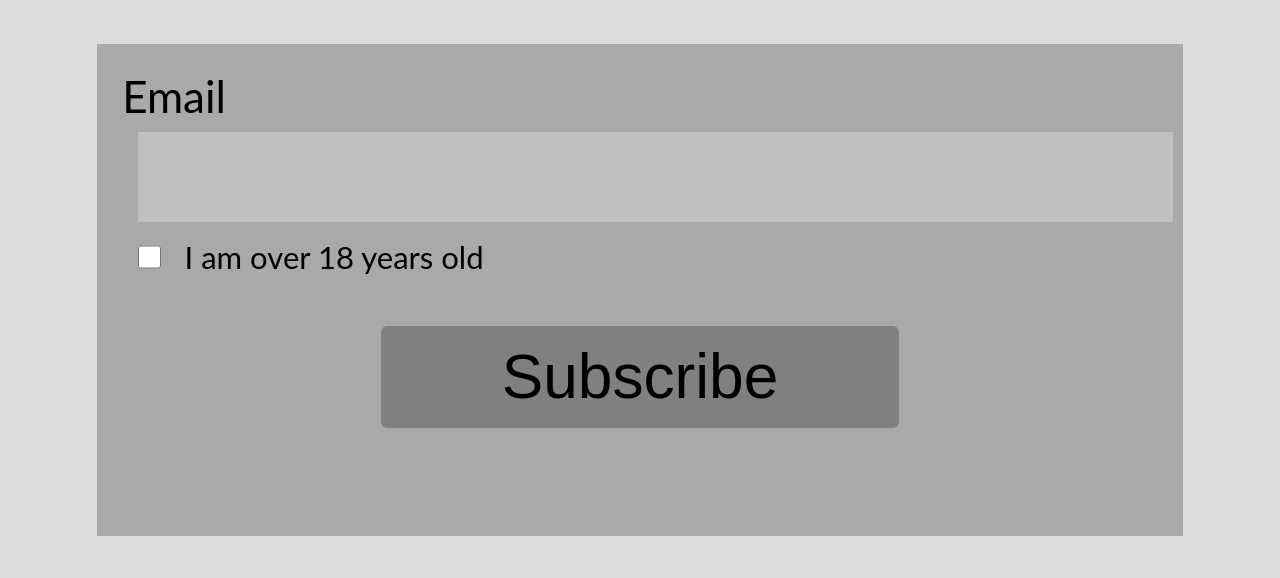
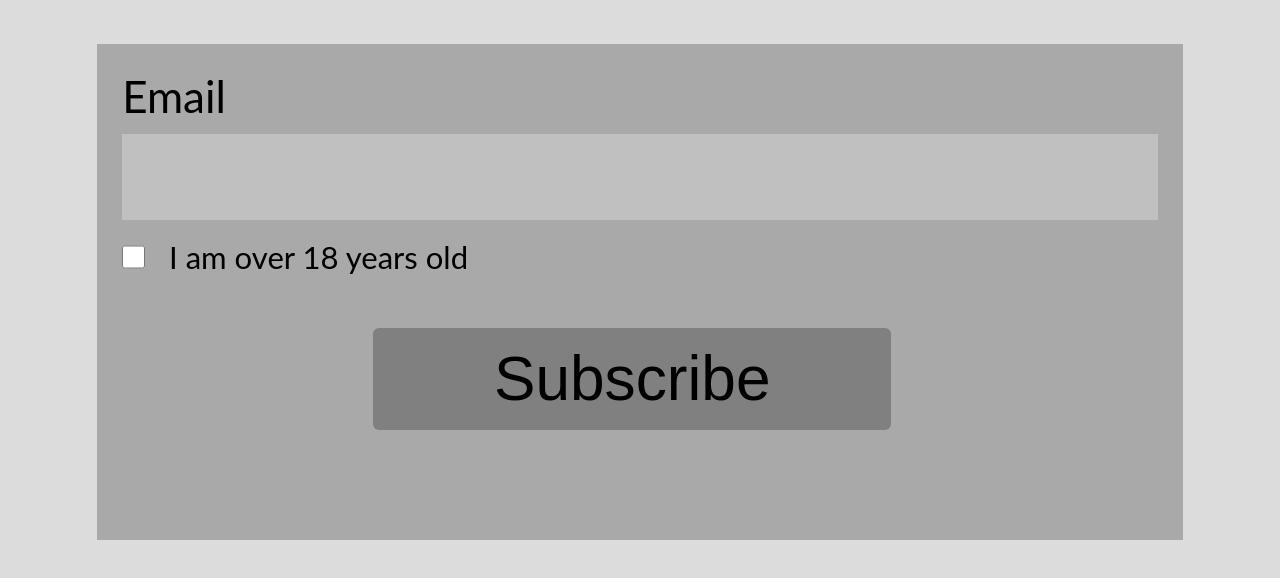
Before and after one commit to organization2021/lab3, a plain HTML site: page index.html in a window 1280 px wide. Shown: the part 372-950 px from the top of the page. Drawn offline with nearby package versions, Linux system fonts and the light colour scheme.

Commit message:
Update screen.css
changed margin to aline columns

```diff
--- a/css/screen.css
+++ b/css/screen.css
@@ -231,9 +231,9 @@ ol {
 input {
   box-sizing: border-box;
   width: 100%;
-  padding: 12px 12px;
+  padding: 10px;
   border: none;
-  margin: 8px 1.5%;
+  margin: 10px 1.5% 10px 0;
   }
 
 #input-email input {
```
